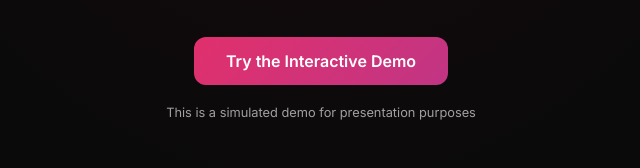
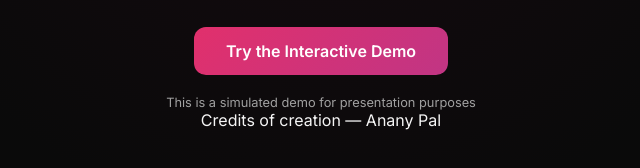
Before and after one commit to shrewdcontriver/IRL, a plain HTML site: page index.html in a window 1280 px wide. Shown: the part 436-604 px from the top of the page, without its empty margins (319-959 px from the left). Drawn offline with Linux system fonts and the light colour scheme.

Commit message:
Add credits: Anany Pal

```diff
--- a/index.html
+++ b/index.html
@@ -21,6 +21,7 @@
       </p>
       <button id="tryDemoBtn" class="primary-btn">Try the Interactive Demo</button>
       <p class="hint">This is a simulated demo for presentation purposes</p>
+      <p class="credits">Credits of creation — Anany Pal</p>
     </div>
   </section>
 
@@ -241,6 +242,7 @@
         The real Android app would use Accessibility Service<br>
         to apply these rules on top of official Instagram.
       </p>
+      <p class="credits">Credits of creation — Anany Pal</p>
       <button class="secondary-btn" id="backToLanding">← Back to intro</button>
     </div>
   </section>
```
